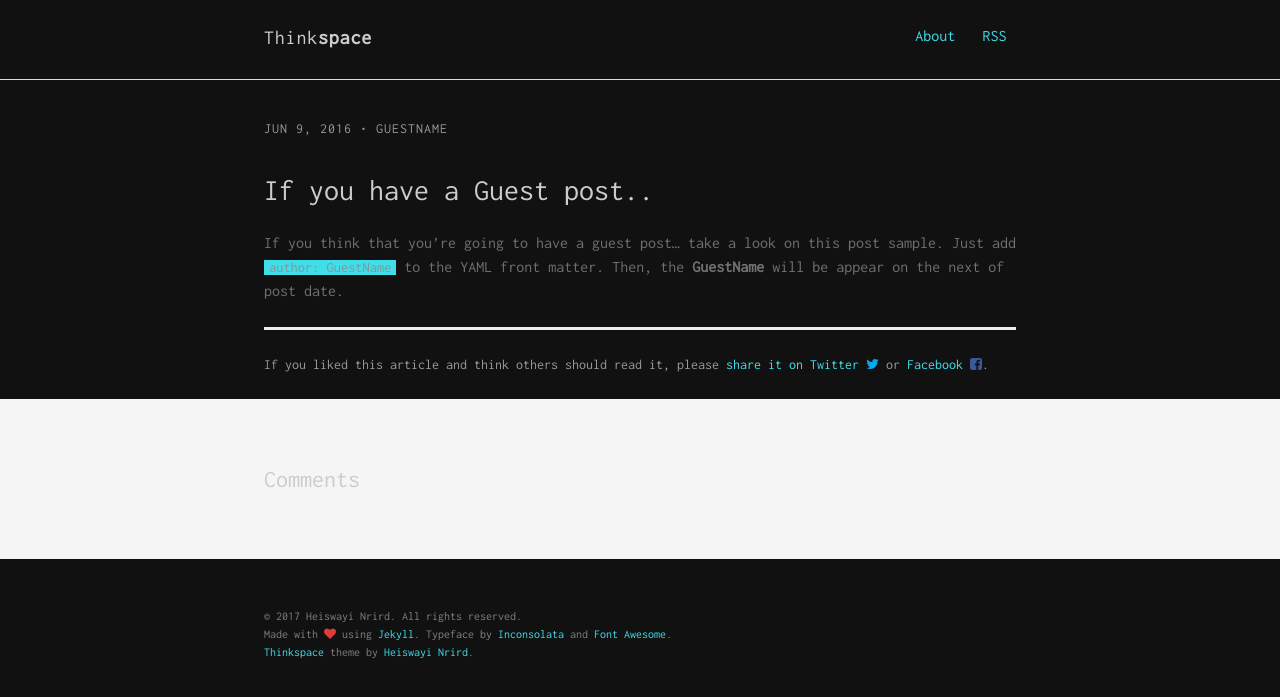
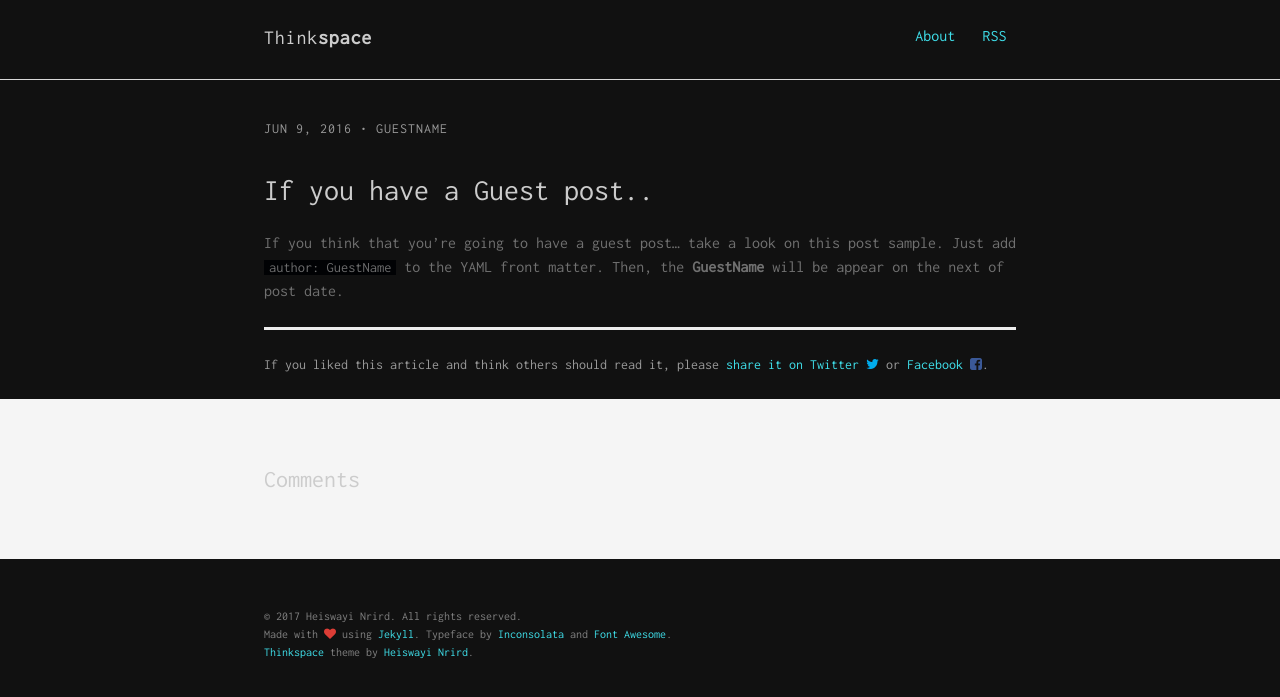
Before and after one commit to user-upworker/thinkspace, a Jekyll site: the page built from _posts/2016-06-09-if-you-have-a-guest-post.md, in a window 1280 px wide. Shown: the top 697 px of the page. Built offline with Jekyll 4.4.1, drawn with Linux system fonts in a browser that asks for light colours; comment, search, counter and statistics services are not loaded.

Commit message:
Update _typography.scss

```diff
--- a/assets/scss/base/_typography.scss
+++ b/assets/scss/base/_typography.scss
@@ -97,7 +97,7 @@ code {
   margin: 0;
   padding: 0 5px;
   //background-color: lighten($light-gray-color, 13%);
-  background-color: $light-blue;
+  background-color: $black;
 }
 
 pre {
```
